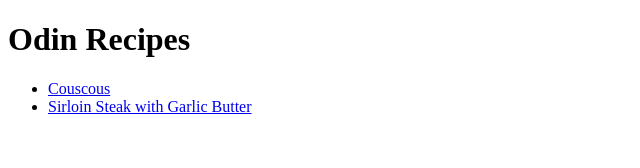
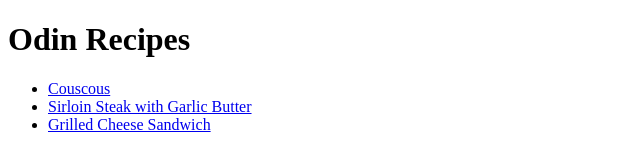
Before and after one commit to function09/odin-recipes, a plain HTML site: page index.html in a window 1280 px wide. Shown: the whole page, without its empty margins (0-640 px from the left). Drawn offline with Linux system fonts and the light colour scheme.

Commit message:
Add image for grilled cheese sandwich and added new line for grilled cheese sandwich recipe in index.html

```diff
--- a/index.html
+++ b/index.html
@@ -11,6 +11,7 @@
     <ul>
         <li><a href="./recipes/couscous.html">Couscous</a></li>
         <li><a href="./recipes/sirloin-steak-with-garlic-butter.html">Sirloin Steak with Garlic Butter</a></li>
+        <li><a href="./recipes/grilled-cheese-sandwich.html">Grilled Cheese Sandwich</a></li>
     </ul>
 </body>
 </html>
```
Also changed, not shown: images/Grilled-Cheese-Sandwich-SQ.jpg (added).
